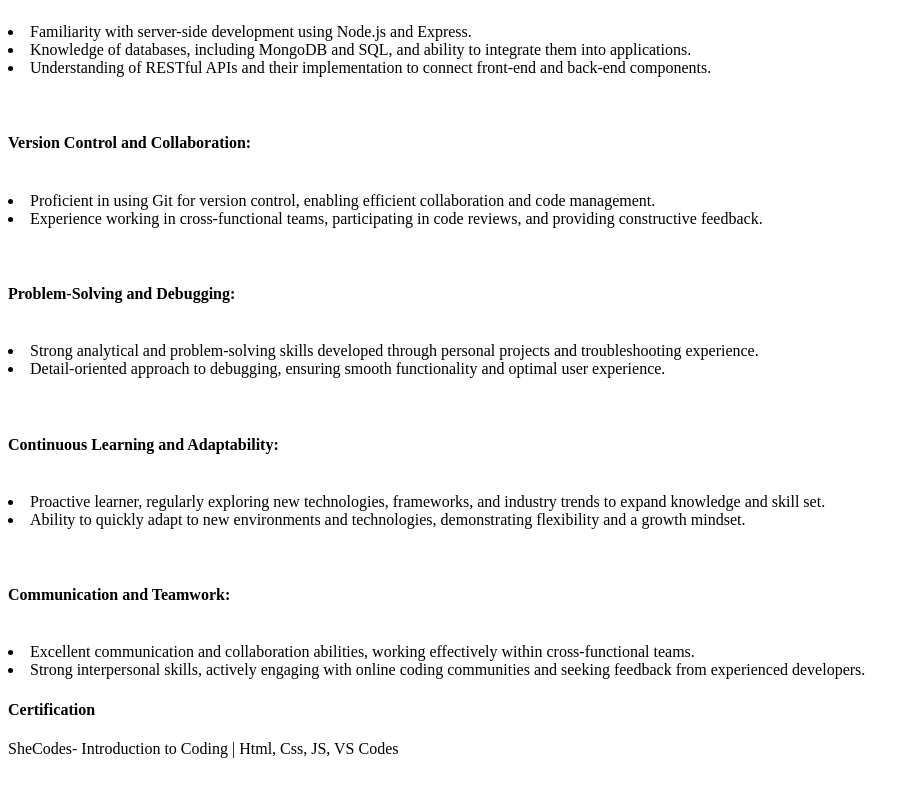
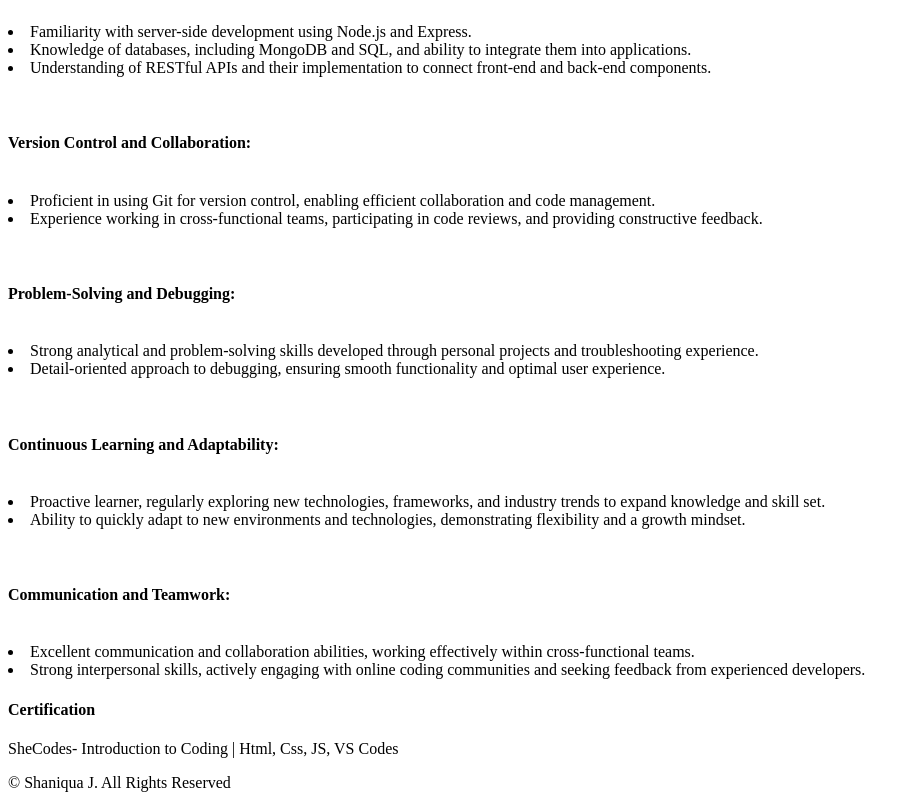
Before and after one commit to Starj888/html-portfolio, a plain HTML site: page index.html in a window 1280 px wide. Shown: the part 1086-1886 px from the top of the page, without its empty margins (0-916 px from the left). Before the commit the page ends 1860 px from the top, so only its background shows below. Drawn offline with Linux system fonts and the light colour scheme.

Commit message:
Add files via upload

```diff
--- a/index.html
+++ b/index.html
@@ -106,4 +106,5 @@
         <p>SheCodes- Introduction to Coding | Html, Css, JS, VS Codes</p>
     </p>
 </body>
+<footer>© Shaniqua J. All Rights Reserved</footer>
 </html>
```
